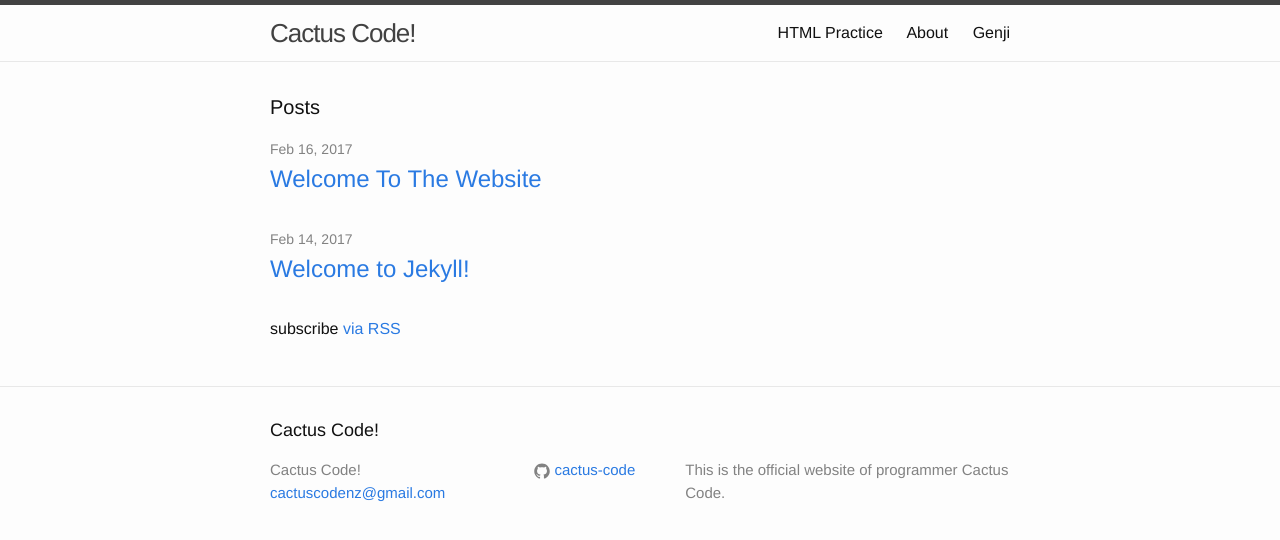
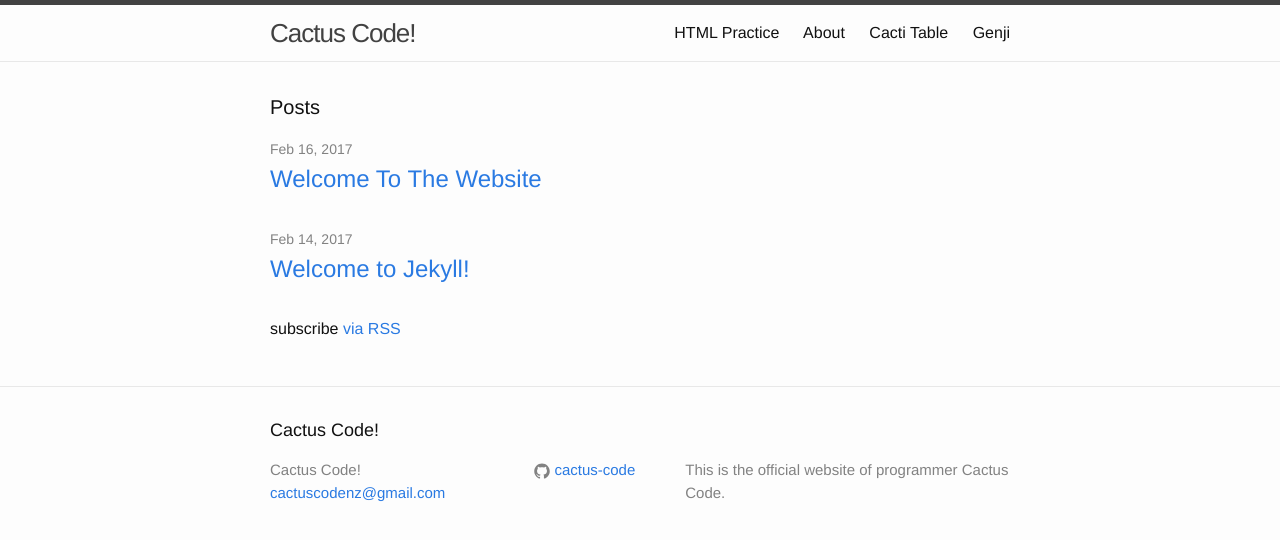
Before and after one commit to cactus-code/cactus-code.github.i, a Jekyll site: the page built from index.html, in a window 1280 px wide. Shown: the top 540 px of the page. Built offline with Jekyll 4.4.1, drawn with Linux system fonts in a browser that asks for light colours.

Commit message:
Update cacti_table.md

```diff
--- a/cacti_table.md
+++ b/cacti_table.md
@@ -1,5 +1,8 @@
-
-
+---
+layout: page
+title: Cacti Table
+permalink: /cacti_table/
+---
 
 <html>
 	<head>
@@ -7,9 +10,9 @@
 		<title>My Photo Page</title>
 	</head>
 	<body>
-	    <table border:"1px">
+	    <table border="1px">
 	        <thead>
-	            <th colspan:"3">Cactus Photos</th>
+	            <th colspan="3">Cactus Photos</th>
 	        </thead>
 	        <tr>
 	            <td><img src="https://upload.wikimedia.org/wikipedia/commons/thumb/1/12/Singapore_Botanic_Gardens_Cactus_Garden_2.jpg/225px-Singapore_Botanic_Gardens_Cactus_Garden_2.jpg" /></td>
```
